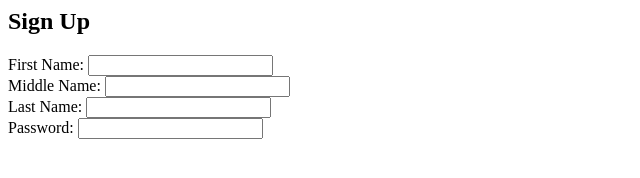
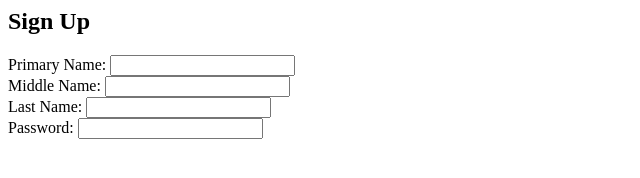
Before and after one commit to SinghAmit1991/githubjenkinsintegration, a plain HTML site: page index.html in a window 1280 px wide. Shown: the full height of the page, 0-640 px from the left. Drawn offline with Linux system fonts and the light colour scheme.

Commit message:
vijay changes

```diff
--- a/index.html
+++ b/index.html
@@ -8,7 +8,7 @@
         <form name = "form1" action="modified.php" method = "post" enctype = "multipart/form-data" >
             <div class = "container">
                 <div class = "form_group">
-                    <label>First Name:</label>
+                    <label>Primary Name:</label>
                     <input type = "text" name = "fname" value = "" required/>
                 </div>
                 <div class = "form_group">
```
